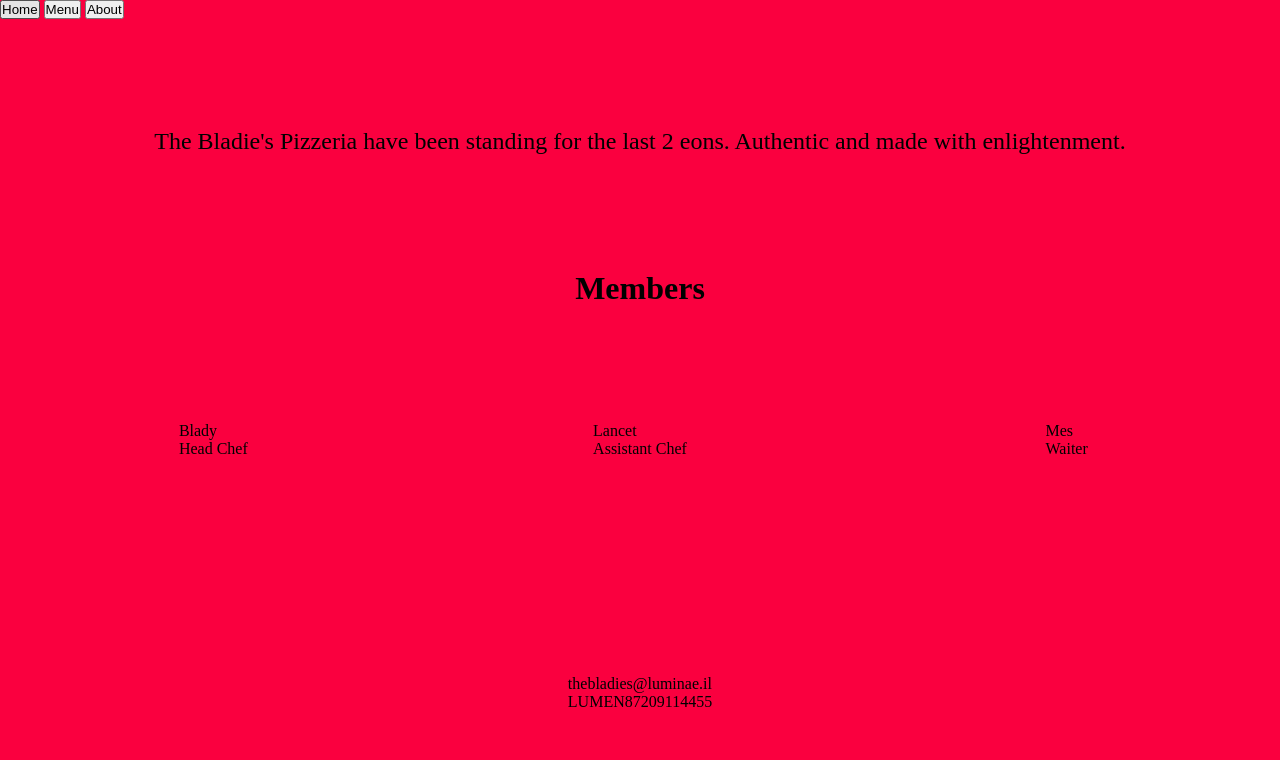
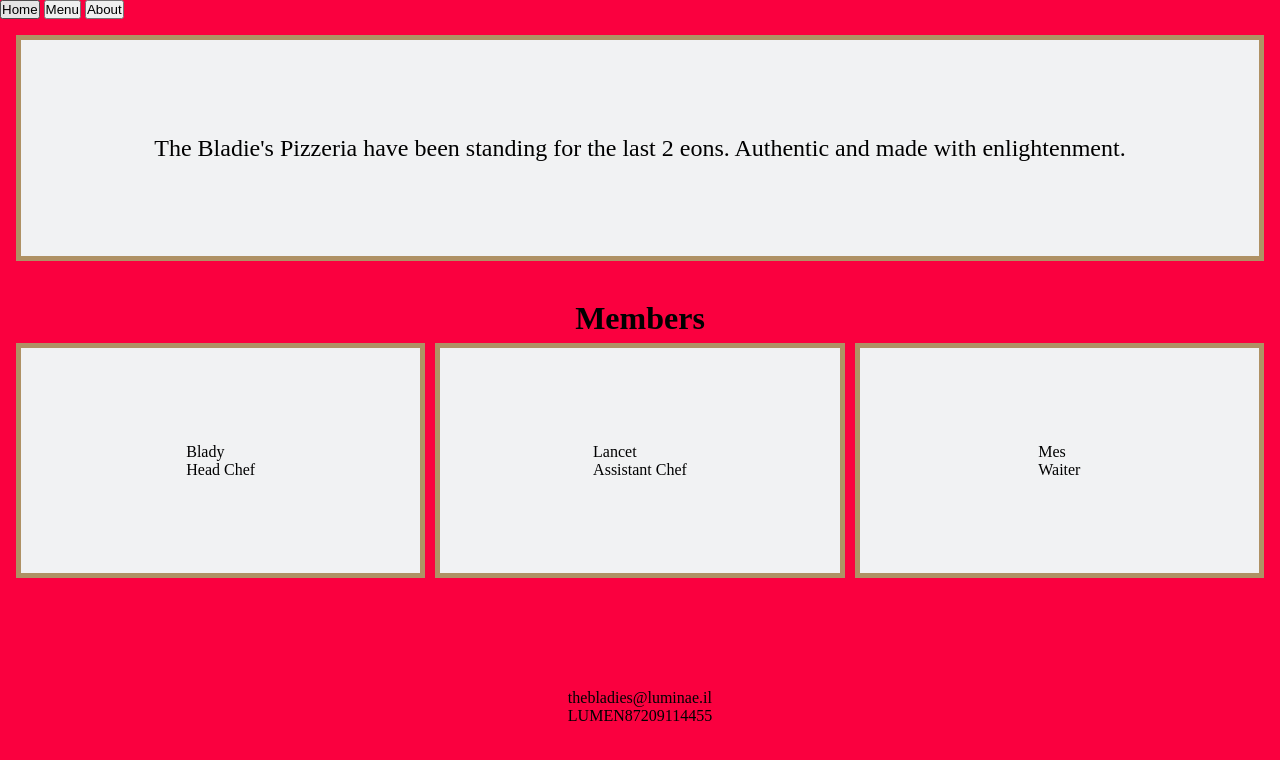
Before and after one commit to SuspiciousApplePie/restaurant-page, a website built with webpack: page src/template.html in a window 1280 px wide. Both pictures are taken after a click on the button "About". Built offline with nearby package versions, Linux system fonts and the light colour scheme.

Commit message:
Add color in about

```diff
--- a/src/styles.css
+++ b/src/styles.css
@@ -151,12 +151,17 @@ body {
 	align-content: center;
 	justify-content: center;
 	font-size: 1.5rem;
+	background: #f1f2f3;
+	border: 5px #af9164 solid;
+	margin: 1rem;
 }
 
 #about-content .member {
 	display: grid;
 	grid-template-rows: 50px 1fr;
 	grid-template-columns: repeat(3, 1fr);
+	margin: 1rem;
+	column-gap: 10px;
 }
 
 .member h1 {
@@ -170,6 +175,8 @@ body {
 	display: grid;
 	align-content: center;
 	justify-content: center;
+	background: #f1f2f3;
+	border: 5px #af9164 solid;
 }
 
 #about-content .contact {
```
